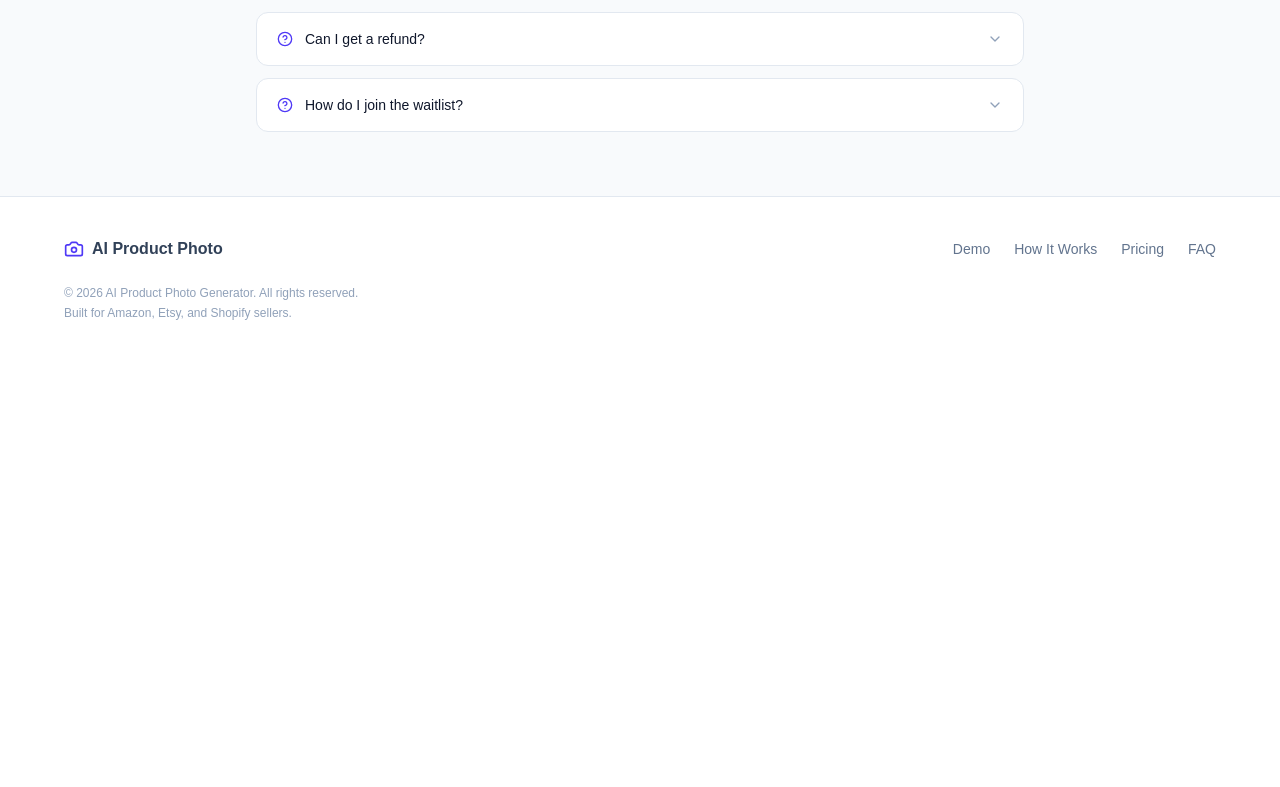
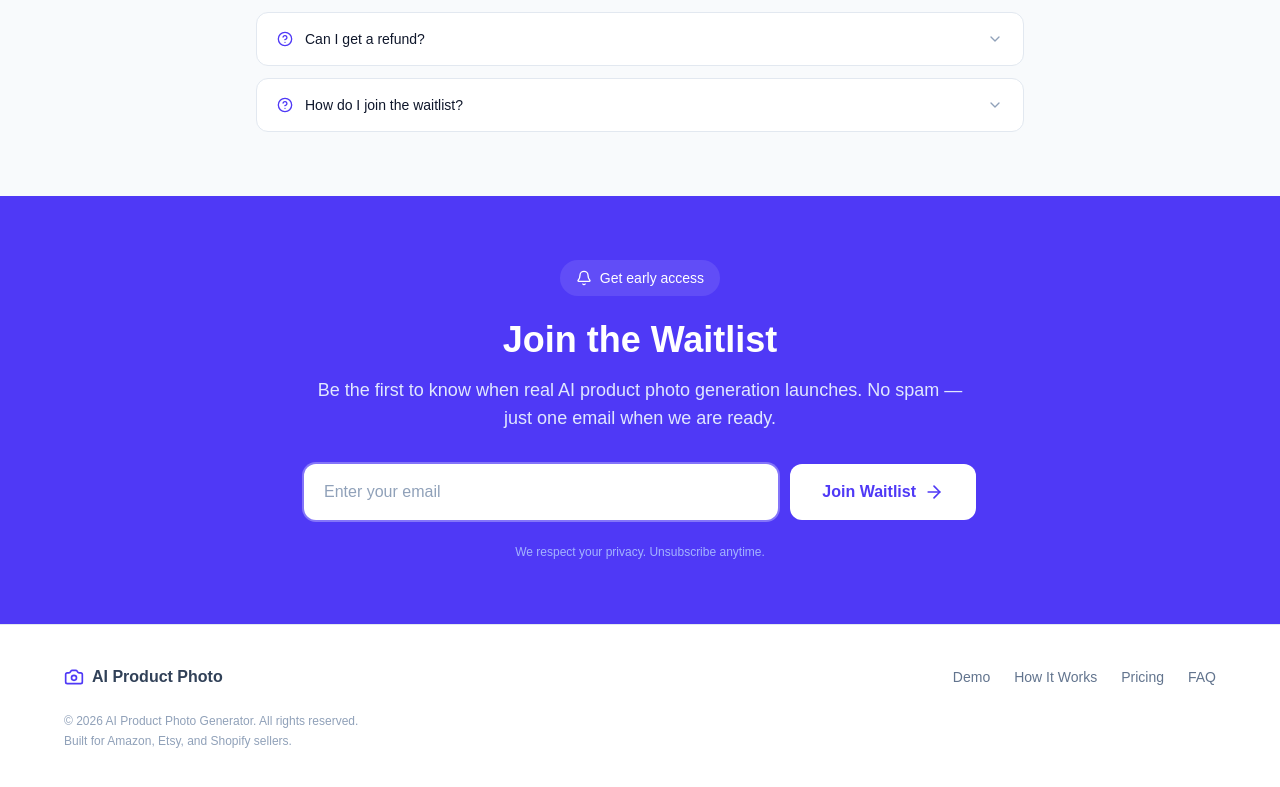
Before and after one commit to xuanlinflow413/ai-product-photo-generator, a Next.js app: page / in a window 1280 px wide. Shown: the part 3741-4528 px from the top of the page. Before the commit the page ends 4102 px from the top, so only its background shows below. Built offline with nearby package versions, Linux system fonts and the light colour scheme; no server answers.

Commit message:
feat: add seo waitlist and analytics foundation

```diff
--- a/app/page.tsx
+++ b/app/page.tsx
@@ -4,10 +4,32 @@ import { HowItWorks } from "@/components/sections/how-it-works";
 import { Demo } from "@/components/sections/demo";
 import { Pricing } from "@/components/sections/pricing";
 import { FAQ } from "@/components/sections/faq";
+import { Waitlist } from "@/components/sections/waitlist";
 import { Footer } from "@/components/sections/footer";
 
 export default function Home() {
+  const jsonLd = {
+    "@context": "https://schema.org",
+    "@type": "SoftwareApplication",
+    name: "AI Product Photo Generator",
+    applicationCategory: "DesignApplication",
+    operatingSystem: "Web",
+    offers: {
+      "@type": "Offer",
+      price: "0",
+      priceCurrency: "USD",
+    },
+    description:
+      "Preview AI-generated product photos for your online store. Upload a product image, pick a scene, and see how AI can transform your listings.",
+    url: "https://ai-product-photo-generator-three.vercel.app",
+  };
+
   return (
+    <>
+      <script
+        type="application/ld+json"
+        dangerouslySetInnerHTML={{ __html: JSON.stringify(jsonLd) }}
+      />
       <main className="flex min-h-screen flex-col">
         <Navbar />
         <Hero />
@@ -15,7 +37,9 @@ export default function Home() {
         <Demo />
         <Pricing />
         <FAQ />
+        <Waitlist />
         <Footer />
       </main>
+    </>
   );
 }
--- /dev/null
+++ b/app/robots.ts
@@ -0,0 +1,13 @@
+import { MetadataRoute } from "next";
+
+export const dynamic = "force-static";
+
+export default function robots(): MetadataRoute.Robots {
+  return {
+    rules: {
+      userAgent: "*",
+      allow: "/",
+    },
+    sitemap: "https://ai-product-photo-generator-three.vercel.app/sitemap.xml",
+  };
+}
--- /dev/null
+++ b/app/sitemap.ts
@@ -0,0 +1,14 @@
+import { MetadataRoute } from "next";
+
+export const dynamic = "force-static";
+
+export default function sitemap(): MetadataRoute.Sitemap {
+  return [
+    {
+      url: "https://ai-product-photo-generator-three.vercel.app",
+      lastModified: new Date(),
+      changeFrequency: "weekly",
+      priority: 1,
+    },
+  ];
+}
--- /dev/null
+++ b/components/ga4-script.tsx
@@ -0,0 +1,28 @@
+"use client";
+
+import Script from "next/script";
+import { GA_ID } from "@/lib/analytics";
+
+export function GA4Script() {
+  if (!GA_ID) return null;
+
+  return (
+    <>
+      <Script
+        src={`https://www.googletagmanager.com/gtag/js?id=${GA_ID}`}
+        strategy="afterInteractive"
+      />
+      <Script id="ga4-init" strategy="afterInteractive">
+        {`
+          window.dataLayer = window.dataLayer || [];
+          function gtag(){dataLayer.push(arguments);}
+          gtag('js', new Date());
+          gtag('config', '${GA_ID}', {
+            page_title: document.title,
+            page_location: window.location.href,
+          });
+        `}
+      </Script>
+    </>
+  );
+}
--- a/components/sections/generator.tsx
+++ b/components/sections/generator.tsx
@@ -2,6 +2,7 @@
 
 import { useState, useCallback } from "react";
 import { Loader2, Download, RefreshCw } from "lucide-react";
+import { trackCTA } from "@/lib/analytics";
 
 interface GeneratorProps {
   hasImage: boolean;
@@ -37,6 +38,7 @@ export function Generator({ hasImage, selectedScene }: GeneratorProps) {
   const [results, setResults] = useState<typeof mockResults | null>(null);
 
   const handleGenerate = useCallback(() => {
+    trackCTA("demo", "generate", selectedScene || "unknown");
     setLoading(true);
     setProgress(0);
     setResults(null);
@@ -57,7 +59,7 @@ export function Generator({ hasImage, selectedScene }: GeneratorProps) {
       setLoading(false);
       setResults(mockResults);
     }, 3000);
-  }, []);
+  }, [selectedScene]);
 
   const canGenerate = hasImage && selectedScene && !loading;
 
--- a/components/sections/hero.tsx
+++ b/components/sections/hero.tsx
@@ -1,6 +1,7 @@
 "use client";
 
 import { ArrowRight, Sparkles } from "lucide-react";
+import { trackCTA } from "@/lib/analytics";
 
 export function Hero() {
   return (
@@ -30,6 +31,7 @@ export function Hero() {
             <div className="mt-8 flex flex-col items-center gap-4 sm:flex-row lg:items-start">
               <a
                 href="#demo"
+                onClick={() => trackCTA("hero", "try_demo")}
                 className="inline-flex items-center gap-2 rounded-xl bg-indigo-600 px-8 py-4 text-base font-semibold text-white shadow-lg shadow-indigo-200 transition hover:bg-indigo-700"
               >
                 Try Free Demo
@@ -37,6 +39,7 @@ export function Hero() {
               </a>
               <a
                 href="#how-it-works"
+                onClick={() => trackCTA("hero", "see_how_it_works")}
                 className="inline-flex items-center gap-2 rounded-xl border border-slate-200 bg-white px-8 py-4 text-base font-semibold text-slate-700 transition hover:bg-slate-50"
               >
                 See How It Works
--- a/components/sections/pricing.tsx
+++ b/components/sections/pricing.tsx
@@ -35,7 +35,7 @@ const plans = [
       "Commercial usage",
     ],
     cta: "Join Waitlist",
-    href: "#",
+    href: "#waitlist",
     highlight: true,
   },
   {
@@ -55,7 +55,7 @@ const plans = [
       "Priority support",
     ],
     cta: "Join Waitlist",
-    href: "#",
+    href: "#waitlist",
     highlight: false,
   },
 ];
--- /dev/null
+++ b/components/sections/waitlist.tsx
@@ -0,0 +1,98 @@
+"use client";
+
+import { useState } from "react";
+import { Mail, ArrowRight, Bell } from "lucide-react";
+
+const TALLY_URL = process.env.NEXT_PUBLIC_TALLY_WAITLIST_URL;
+
+export function Waitlist() {
+  const [email, setEmail] = useState("");
+  const [submitted, setSubmitted] = useState(false);
+
+  const handleSubmit = (e: React.FormEvent) => {
+    e.preventDefault();
+    if (!email || !email.includes("@")) return;
+
+    if (TALLY_URL) {
+      // Redirect to Tally form with pre-filled email
+      const url = new URL(TALLY_URL);
+      url.searchParams.set("email", email);
+      window.open(url.toString(), "_blank");
+    }
+
+    setSubmitted(true);
+  };
+
+  return (
+    <section id="waitlist" className="bg-indigo-600 px-4 py-16">
+      <div className="mx-auto max-w-2xl text-center">
+        <div className="mb-6 inline-flex items-center gap-2 rounded-full bg-white/10 px-4 py-2 text-sm font-medium text-white">
+          <Bell className="h-4 w-4" />
+          Get early access
+        </div>
+
+        <h2 className="text-3xl font-bold text-white sm:text-4xl">
+          Join the Waitlist
+        </h2>
+        <p className="mt-4 text-lg text-indigo-100">
+          Be the first to know when real AI product photo generation launches.
+          No spam — just one email when we are ready.
+        </p>
+
+        {submitted ? (
+          <div className="mt-8 rounded-2xl bg-white/10 p-6 backdrop-blur">
+            <div className="mx-auto mb-4 flex h-12 w-12 items-center justify-center rounded-full bg-white/20">
+              <Mail className="h-6 w-6 text-white" />
+            </div>
+            <p className="text-lg font-semibold text-white">
+              {TALLY_URL
+                ? "Redirecting to form..."
+                : "Thanks for your interest!"}
+            </p>
+            <p className="mt-2 text-sm text-indigo-200">
+              {TALLY_URL
+                ? "Please complete the form in the new tab."
+                : "We will email you as soon as AI generation is available."}
+            </p>
+          </div>
+        ) : (
+          <form onSubmit={handleSubmit} className="mt-8">
+            {TALLY_URL ? (
+              <div className="flex flex-col gap-3 sm:flex-row">
+                <input
+                  type="email"
+                  value={email}
+                  onChange={(e) => setEmail(e.target.value)}
+                  placeholder="Enter your email"
+                  required
+                  className="flex-1 rounded-xl border-0 bg-white px-5 py-4 text-base text-slate-900 placeholder-slate-400 outline-none ring-2 ring-white/30 transition focus:ring-white"
+                />
+                <button
+                  type="submit"
+                  className="inline-flex items-center justify-center gap-2 rounded-xl bg-white px-8 py-4 text-base font-semibold text-indigo-600 transition hover:bg-indigo-50"
+                >
+                  Join Waitlist
+                  <ArrowRight className="h-5 w-5" />
+                </button>
+              </div>
+            ) : (
+              <div className="rounded-2xl bg-white/10 p-6 backdrop-blur">
+                <p className="text-lg font-medium text-white">
+                  Waitlist form coming soon
+                </p>
+                <p className="mt-2 text-sm text-indigo-200">
+                  We are setting up the waitlist system. Check back shortly or
+                  follow us for updates.
+                </p>
+              </div>
+            )}
+          </form>
+        )}
+
+        <p className="mt-6 text-xs text-indigo-300">
+          We respect your privacy. Unsubscribe anytime.
+        </p>
+      </div>
+    </section>
+  );
+}
--- /dev/null
+++ b/lib/analytics.ts
@@ -0,0 +1,53 @@
+// GA4 事件追踪工具函数
+// 使用条件：需要设置 NEXT_PUBLIC_GA_ID 环境变量
+
+export const GA_ID = process.env.NEXT_PUBLIC_GA_ID;
+
+/**
+ * 追踪自定义事件
+ * 如果没有配置 GA4 ID，函数静默返回，不报错
+ */
+export function trackEvent(
+  eventName: string,
+  params?: Record<string, string | number | boolean>
+) {
+  if (typeof window === "undefined") return;
+  if (!GA_ID) return;
+
+  const gtag = (window as any).gtag;
+  if (typeof gtag === "function") {
+    gtag("event", eventName, params);
+  }
+}
+
+/**
+ * 追踪 CTA 点击事件
+ */
+export function trackCTA(
+  location: string,
+  action: string,
+  label?: string
+) {
+  trackEvent("cta_click", {
+    location,
+    action,
+    label: label || action,
+  });
+}
+
+/**
+ * 追踪页面滚动深度
+ */
+export function trackScroll(depth: number) {
+  trackEvent("scroll", { depth_percent: depth });
+}
+
+/**
+ * 追踪表单提交
+ */
+export function trackFormSubmit(formName: string, success: boolean) {
+  trackEvent("form_submit", {
+    form_name: formName,
+    success: success ? "true" : "false",
+  });
+}
```
Also changed, not shown: app/layout.tsx (+13 -2 lines), public/og-image.png (added). Lines whose indentation alone changed are shown as unchanged.
